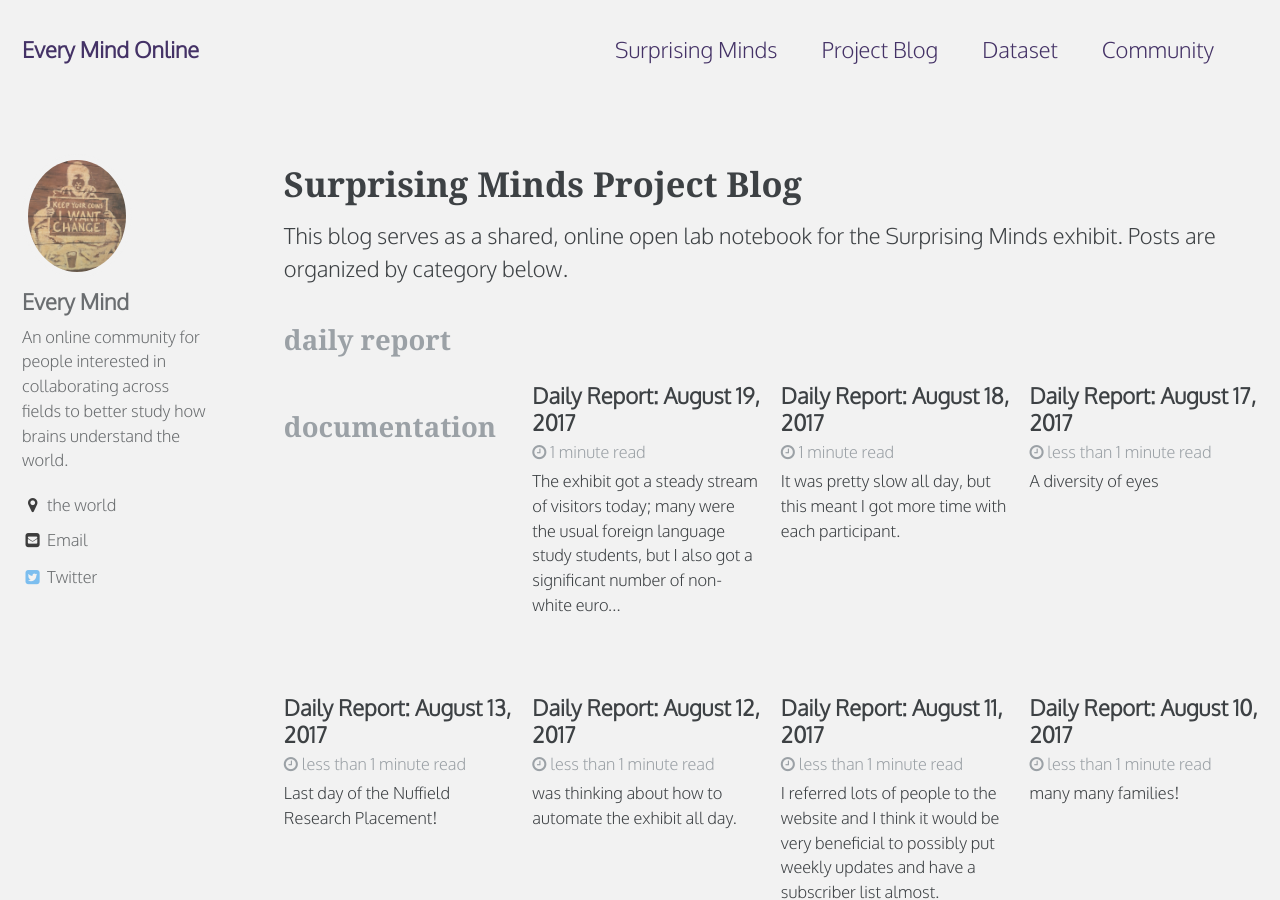
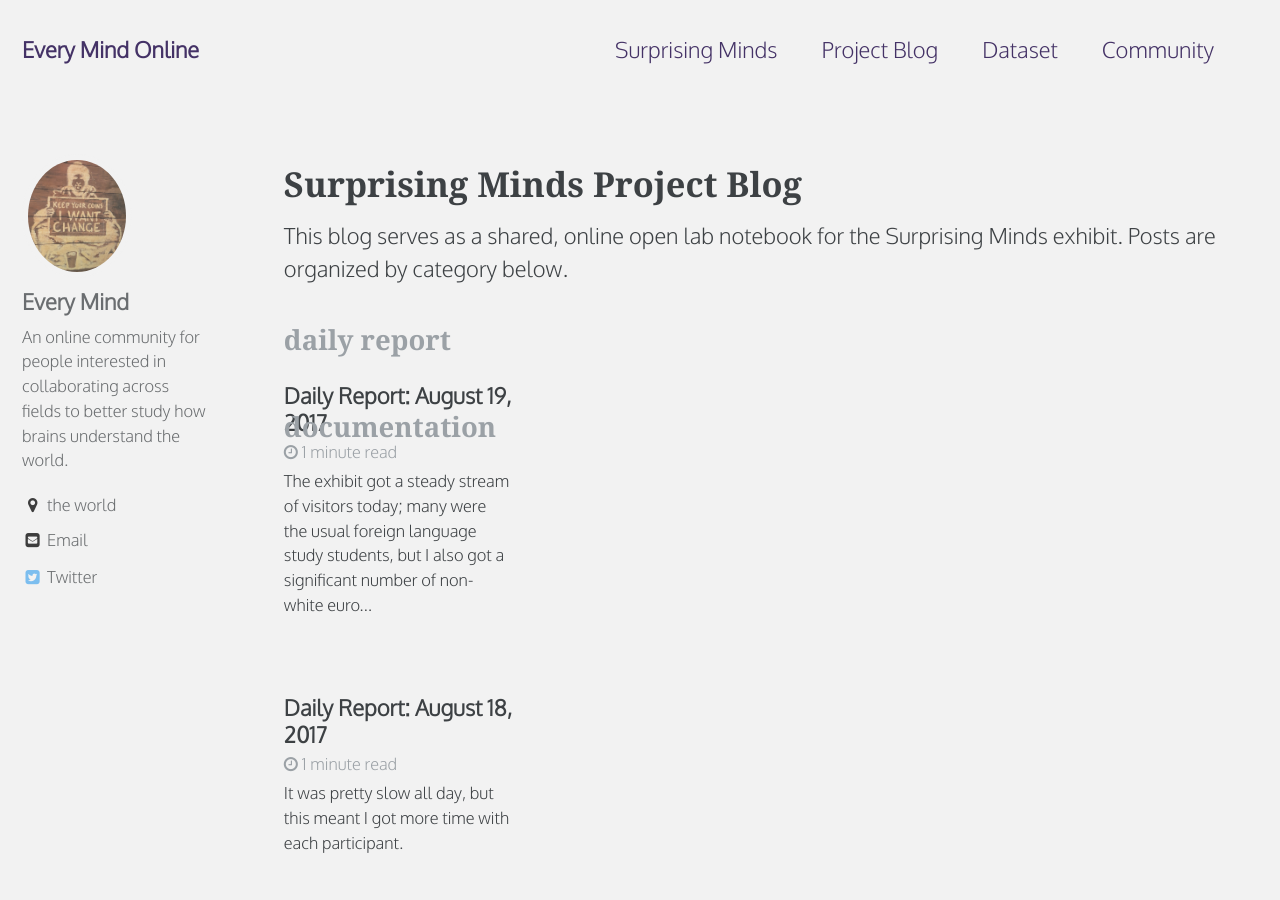
Before and after one commit to everymind/SurprisingMinds, a Jekyll site: the page built from _pages/blog-archive.html, in a window 1280 px wide and 900 px high. Built offline with Jekyll 4.4.1, drawn with Linux system fonts in a browser that asks for light colours; some web fonts are replaced.

Commit message:
Update blog-archive.html

```diff
--- a/_pages/blog-archive.html
+++ b/_pages/blog-archive.html
@@ -9,12 +9,12 @@ This blog serves as a shared, online open lab notebook for the Surprising Minds
 
 {% include group-by-array collection=site.posts field="categories" %}
 
-<div class="grid__wrapper">
-  {% for category in group_names %}
-    {% assign posts = group_items[forloop.index0] %}
-    <h2 id="{{ category | slugify }}" class="archive__subtitle">{{ category }}</h2>
-    {% for post in posts %}
+{% for category in group_names %}
+  {% assign posts = group_items[forloop.index0] %}
+  <h2 id="{{ category | slugify }}" class="archive__subtitle">{{ category }}</h2>
+  {% for post in posts %}
+    <div class="grid__wrapper">
       {% include archive-single.html type="grid" %}
-    {% endfor %}
+    </div>
   {% endfor %}
-</div>
+{% endfor %}
```
